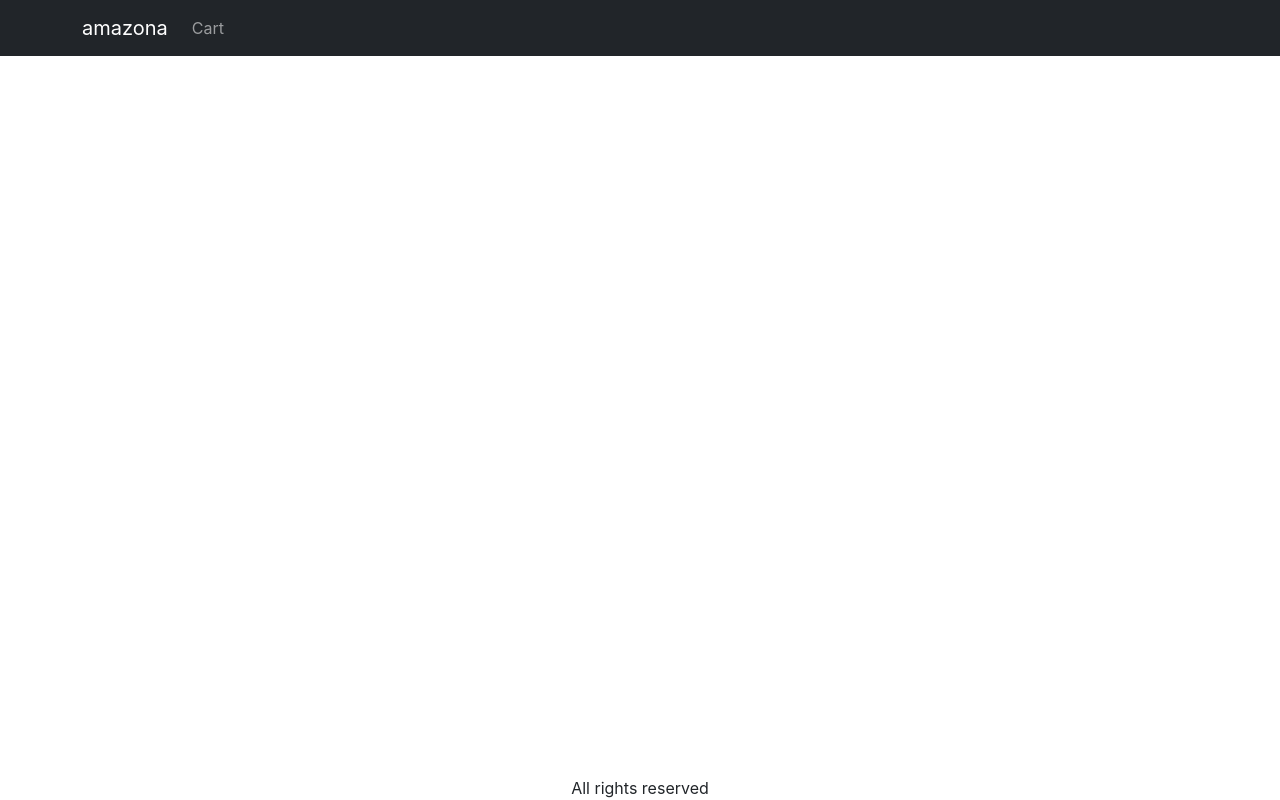
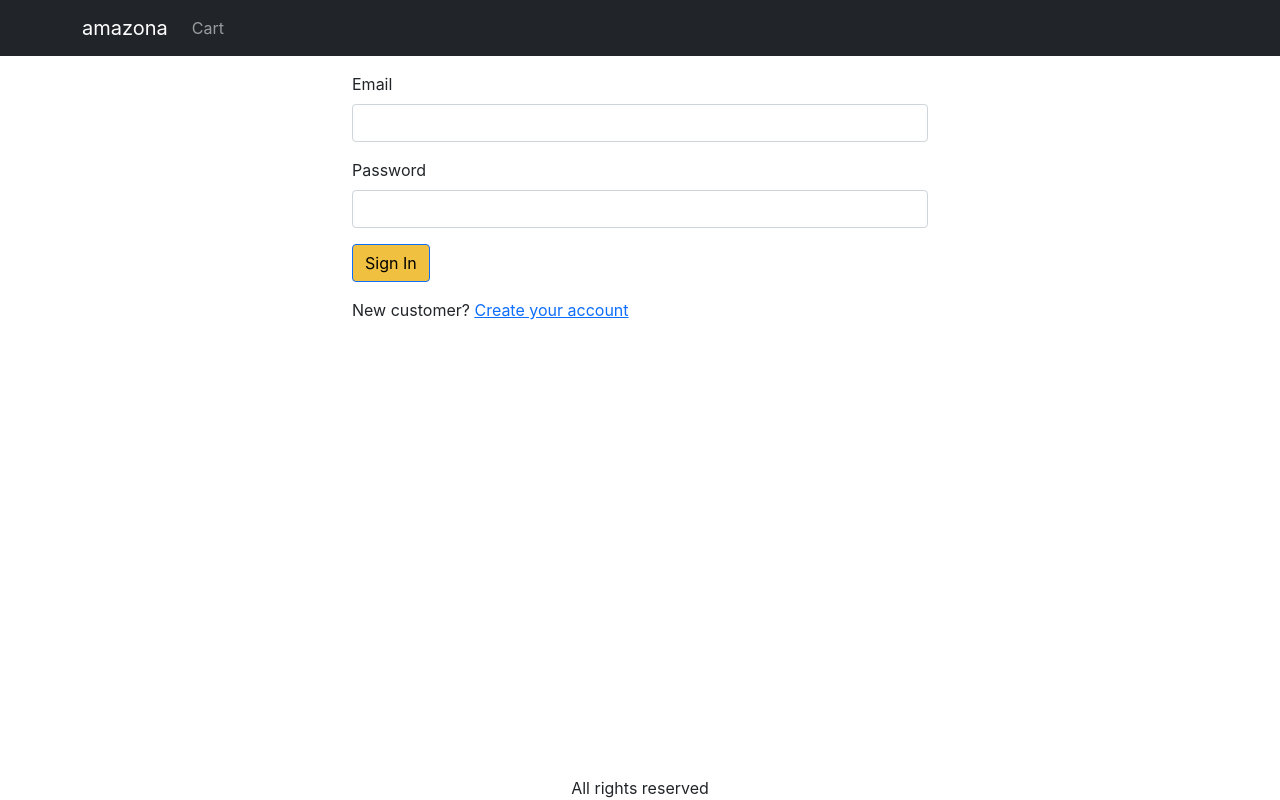
Before and after one commit to michaeltsinner/amazona, a React (Create React App) app in the folder frontend/: page /signin in a window 1280 px wide. Built offline with nearby package versions, Linux system fonts and the light colour scheme.

Commit message:
16 create sign in screen

```diff
--- a/frontend/src/App.js
+++ b/frontend/src/App.js
@@ -9,6 +9,7 @@
 import { useContext } from "react"
 import { Store } from "./Store"
 import CartScreen from "./screens/CartScreen"
+import SigninScreen from "./screens/SigninScreen"
 
 function App() {
   const { state } = useContext(Store)
@@ -41,6 +42,7 @@
             <Routes>
               <Route path="/product/:slug" element={<ProductScreen />} />
               <Route path="/cart" element={<CartScreen />} />
+              <Route path="/signin" element={<SigninScreen />} />
               <Route path="/" element={<HomeScreen />} />
             </Routes>
           </Container>
--- a/frontend/src/index.css
+++ b/frontend/src/index.css
@@ -51,3 +51,7 @@
 .img-thumbnail {
   height: 80px;
 }
+
+.small-container {
+  max-width: 600px;
+}
--- /dev/null
+++ b/frontend/src/screens/SigninScreen.js
@@ -0,0 +1,36 @@
+import { Link, useLocation } from "react-router-dom"
+import Container from "react-bootstrap/Container"
+import Form from "react-bootstrap/Form"
+import Button from "react-bootstrap/Button"
+import { Helmet } from "react-helmet-async"
+
+export default function SigninScreen() {
+  const { search } = useLocation()
+  const redirectInUrl = new URLSearchParams(search).get("redirect")
+  const redirect = redirectInUrl ? redirectInUrl : "/"
+
+  return (
+    <Container className="small-container">
+      <Helmet>
+        <title>Sign In</title>
+      </Helmet>
+      <Form>
+        <Form.Group className="mb-3" controlId="email">
+          <Form.Label>Email</Form.Label>
+          <Form.Control type="email" required />
+        </Form.Group>
+        <Form.Group className="mb-3" controlId="password">
+          <Form.Label>Password</Form.Label>
+          <Form.Control type="password" required />
+        </Form.Group>
+        <div className="mb-3">
+          <Button type="submit">Sign In</Button>
+        </div>
+        <div className="mb-3">
+          New customer?{" "}
+          <Link to={`/signup?redirect=${redirect}`}>Create your account</Link>
+        </div>
+      </Form>
+    </Container>
+  )
+}
```
Also changed, not shown: 1 other file (tests, documents, lock files or other folders).
